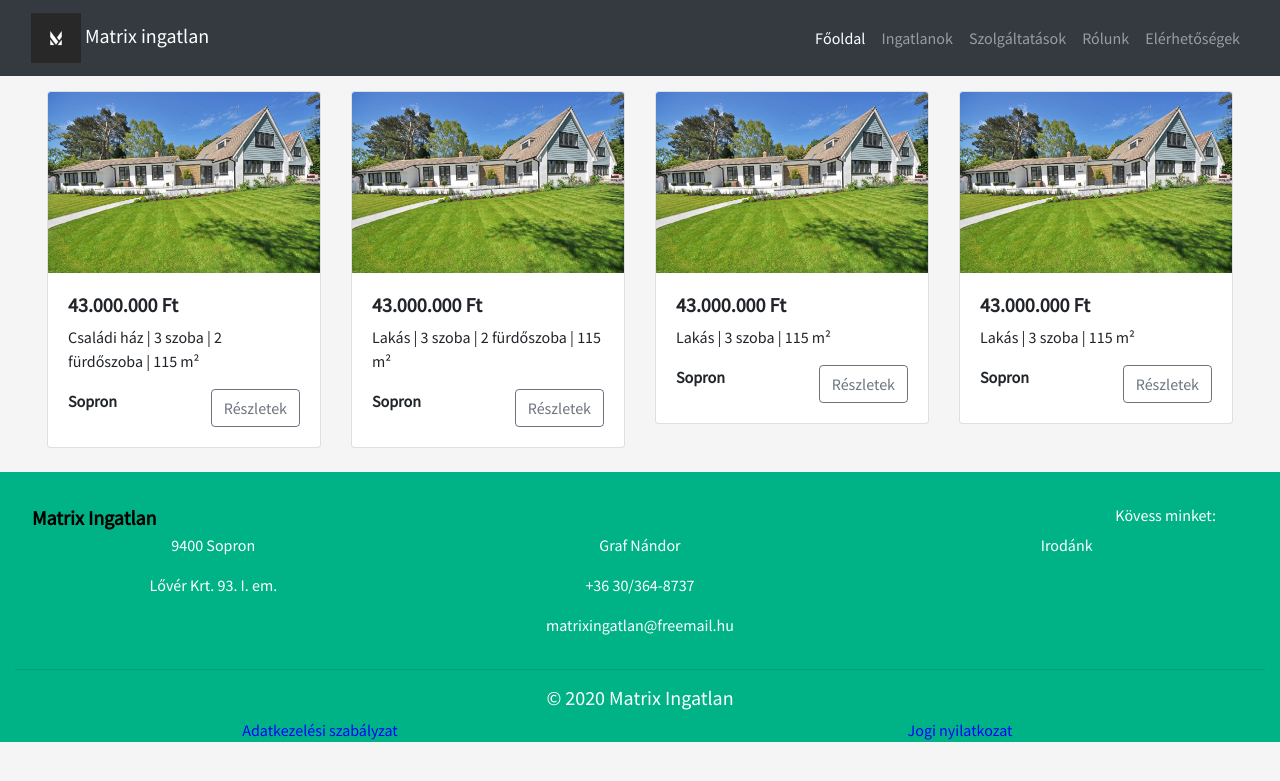
After one commit to janzsob/matrix_ingatlan, a Django app: page /szolgaltatasok/ in a window 1280 px wide. The commit adds this page. Shown: the top 781 px of the page. Run offline with Django 3.2, Linux system fonts and the light colour scheme; some libraries are stand-ins or nearby versions.

Commit message:
added szolgaltatasok page

```diff
--- a/webapp/templates/webapp/base.html
+++ b/webapp/templates/webapp/base.html
@@ -30,7 +30,7 @@
     <!-- Navbar -->
     <nav class="navbar navbar-expand-md navbar-dark bg-dark sticky-top">
       <div class="container-fluid">
-        <a class="navbar-brand" href="#">
+        <a class="navbar-brand" href="{% url 'homepage' %}">
           <img
             src="{% static 'webapp/images/logo.jpg' %}"
             alt="matrix logo"
@@ -57,7 +57,9 @@
             <a class="nav-link" href="{% url 'ingatlanok' %}">Ingatlanok</a>
           </li>
           <li class="nav-item">
-            <a class="nav-link" href="#">Szolgáltatások</a>
+            <a class="nav-link" href="{% url 'szolgaltatasok' %}"
+              >Szolgáltatások</a
+            >
           </li>
           <li class="nav-item">
             <a class="nav-link" href="#">Rólunk</a>
--- /dev/null
+++ b/webapp/templates/webapp/szolgaltatasok.html
@@ -0,0 +1,76 @@
+{% extends "webapp/base.html" %} {% load static %} {% block content %}
+<div class="container-fluid" style="width: 95%;">
+  <div class="row">
+    <div class="col-md-3">
+      <div class="card">
+        <img
+          src="{% static 'webapp/images/home.jpg' %}"
+          class="card-img-top"
+          alt="home"
+        />
+        <div class="card-body">
+          <h5 class="card-tittle"><strong>43.000.000 Ft</strong></h5>
+          <p class="card-text">Családi ház | 3 szoba | 2 fürdőszoba | 115 m²</p>
+          <h6 style="display: inline-block;"><strong>Sopron</strong></h6>
+          <a class="btn btn-outline-secondary" href="#" style="float: right;"
+            >Részletek</a
+          >
+        </div>
+      </div>
+    </div>
+    <div class="col-md-3">
+      <div class="card">
+        <img
+          src="{% static 'webapp/images/home.jpg' %}"
+          class="card-img-top"
+          alt="home"
+        />
+        <div class="card-body">
+          <h5 class="card-tittle"><strong>43.000.000 Ft</strong></h5>
+          <p class="card-text">Lakás | 3 szoba | 2 fürdőszoba | 115 m²</p>
+          <h6 style="display: inline-block;"><strong>Sopron</strong></h6>
+          <a class="btn btn-outline-secondary" href="#" style="float: right;"
+            >Részletek</a
+          >
+        </div>
+      </div>
+    </div>
+    <div class="col-md-3">
+      <div class="card">
+        <img
+          src="{% static 'webapp/images/home.jpg' %}"
+          class="card-img-top"
+          alt="home"
+        />
+        <div class="card-body">
+          <h5 class="card-tittle"><strong>43.000.000 Ft</strong></h5>
+          <p class="card-text">Lakás | 3 szoba | 115 m²</p>
+          <h6 style="display: inline-block;"><strong>Sopron</strong></h6>
+          <a class="btn btn-outline-secondary" href="#" style="float: right;"
+            >Részletek</a
+          >
+        </div>
+      </div>
+    </div>
+    <div class="col-md-3">
+      <div class="card">
+        <img
+          src="{% static 'webapp/images/home.jpg' %}"
+          class="card-img-top"
+          alt="home"
+        />
+        <div class="card-body">
+          <h5 class="card-tittle"><strong>43.000.000 Ft</strong></h5>
+          <p class="card-text">Lakás | 3 szoba | 115 m²</p>
+          <h6 style="display: inline-block;"><strong>Sopron</strong></h6>
+          <a class="btn btn-outline-secondary" href="#" style="float: right;"
+            >Részletek</a
+          >
+        </div>
+      </div>
+    </div>
+  </div>
+  <br />
+</div>
+
+{% endblock content %}
--- a/webapp/urls.py
+++ b/webapp/urls.py
@@ -5,4 +5,5 @@ from. import views
 urlpatterns = [
     path("", views.home, name="homepage"),
     path("ingatlanok/", views.ingatlanok, name="ingatlanok"),
+    path("szolgaltatasok/", views.szolgaltatasok, name="szolgaltatasok"),
 ]
--- a/webapp/views.py
+++ b/webapp/views.py
@@ -12,3 +12,7 @@ def home(request):
 
 def ingatlanok(request):
     return render(request, "webapp/ingatlanok.html")
+
+
+def szolgaltatasok(request):
+    return render(request, "webapp/szolgaltatasok.html")
```
